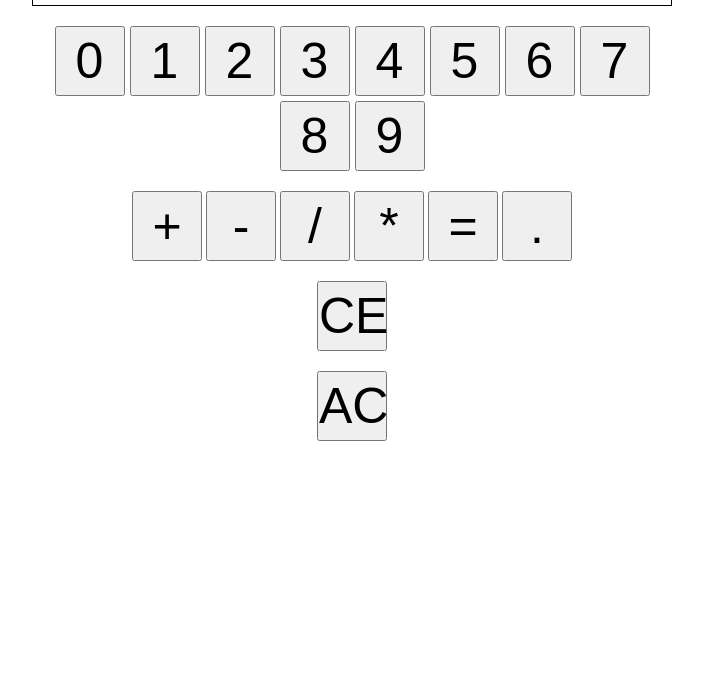
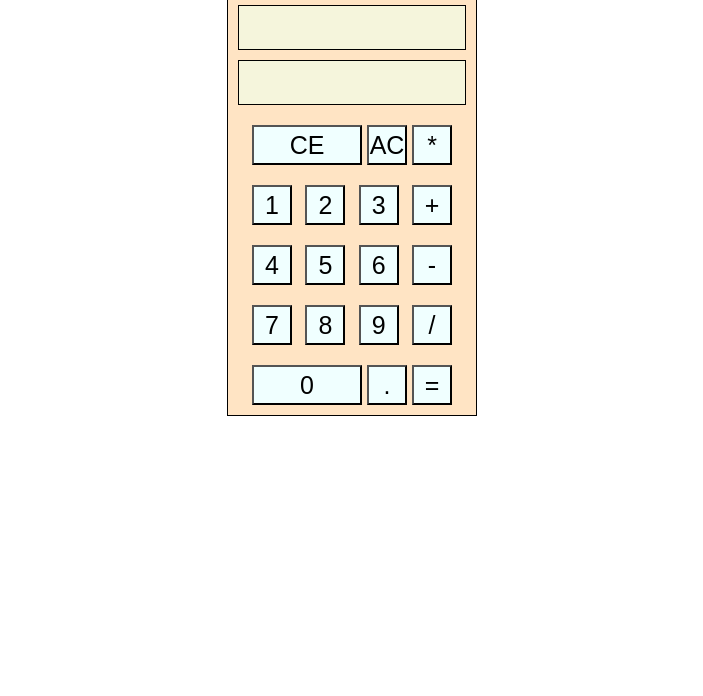
Before and after one commit to belmouk/calculator, a plain HTML site: page index.html in a window 1280 px wide. Shown: the part 104-800 px from the top of the page, without its empty margins (288-991 px from the left). Drawn offline with Linux system fonts and the light colour scheme.

Commit message:
style: improve layout and style of the project

```diff
--- a/index.html
+++ b/index.html
@@ -11,6 +11,7 @@
 </head>
 
 <body>
+    <h1>Calculator</h1>
     <div id="calculator-container">
 
         <div id="calculator-outputs">
@@ -19,29 +20,39 @@
         </div>
 
         <div id="calculator-inputs">
+            <div class="row1">
+                <button id="CE" type="button">CE</button>
+                <button id="AC" type="button">AC</button>
+                <button id="multiply" type="button">*</button>
+            </div>
+            <div class=" row2">
+                <button type="button">1</button>
+                <button type="button">2</button>
+                <button type="button">3</button>
+                <button type="button">+</button>
+            </div>
+            <div class="row3">
+                <button type="button">4</button>
+                <button type="button">5</button>
+                <button type="button">6</button>
+                <button type="button">-</button>
 
-            <div id="numbers-container">
-                <button id="0" class="numbers" type="button">0</button>
-                <button id="1" class="numbers" type="button">1</button>
-                <button id="2" class="numbers" type="button">2</button>
-                <button id="3" class="numbers" type="button">3</button>
-                <button id="4" class="numbers" type="button">4</button>
-                <button id="5" class="numbers" type="button">5</button>
-                <button id="6" class="numbers" type="button">6</button>
-                <button id="7" class="numbers" type="button">7</button>
-                <button id="8" class="numbers" type="button">8</button>
-                <button id="9" class="numbers" type="button">9</button>
             </div>
-            <div id="operators-container">
-                <button id="+" class="operators" type="button">+</button>
-                <button id="-" class="operators" type="button">-</button>
-                <button id="/" class="operators" type="button">/</button>
-                <button id="*" class="operators" type="button">*</button>
-                <button id="=" class="operators" type="button">=</button>
-                <button id="." class="operators" type="button">.</button>
+            <div class="row4">
+                <button type="button">7</button>
+                <button type="button">8</button>
+                <button type="button">9</button>
+                <button type="button">/</button>
+
             </div>
-            <button id="CE" type="button">CE</button>
-            <button id="AC" type="button">AC</button>
+            <div class="row5">
+                <button id="zero" type="button">0</button>
+                <button type="button">.</button>
+                <button type="button">=</button>
+
+            </div>
+
+
         </div>
     </div>
 
--- a/style.css
+++ b/style.css
@@ -10,37 +10,73 @@ html {
     padding: 0;
 }
 
+body {
+    display: flex;
+    flex-direction: column;
+    align-items: center;
+    justify-content: center;
+}
+
 #calculator-container {
     display: flex;
+    flex-direction: column;
     justify-content: center;
     align-items: center;
     margin-top: 10px;
-    flex-direction: column;
     gap: 20px;
+    width: 250px;
+    border: 1px solid black;
+    padding: 10px;
+    background-color: bisque;
 }
 
 #calculator-inputs {
     display: flex;
     flex-direction: column;
     gap: 20px;
-    flex-wrap: wrap;
-    width: 50%;
     justify-content: center;
     align-items: center;
+    flex-wrap: wrap;
+}
+
+.row1,
+.row2,
+.row3,
+.row4,
+.row5 {
+    display: flex;
+    justify-content: space-between;
+    align-items: center;
+    width: 200px;
+
 }
 
 button {
-    height: 70px;
-    width: 70px;
-    font-size: 50px;
+    height: 40px;
+    width: 40px;
+    font-size: 25px;
+    background-color: azure;
+}
+
+.row1,
+.row5 {
+    display: flex;
+    gap: 5px;
+
+}
+
+#CE,
+#zero {
+    flex: 2;
 }
 
 #calculator-outputs {
     display: flex;
     flex-direction: column;
-    width: 50%;
+    width: 100%;
     height: 100px;
     gap: 10px;
+
 }
 
 .outputs {
@@ -50,13 +86,11 @@ button {
     display: flex;
     flex-direction: column;
     justify-content: center;
-    font-size: 20px;
+    font-size: 25px;
+    background-color: beige;
 }
 
-#numbers-container {
-    display: flex;
-    flex-wrap: wrap;
-    align-items: center;
-    justify-content: center;
-    gap: 5px;
+h1 {
+    font-family: cursive;
+    margin-top: 50px;
 }
```
